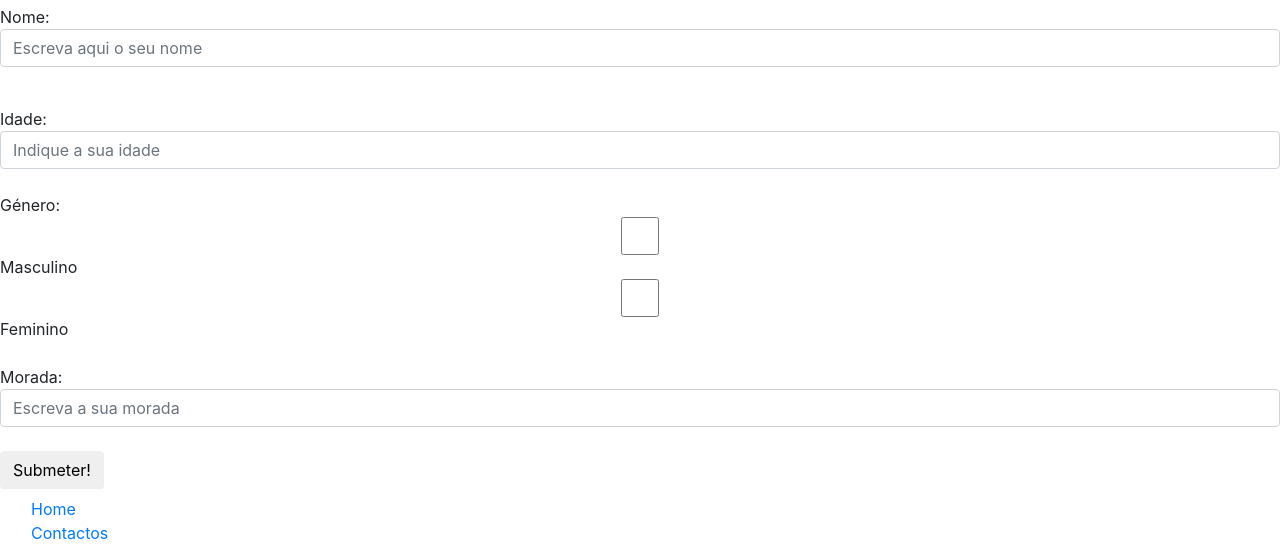
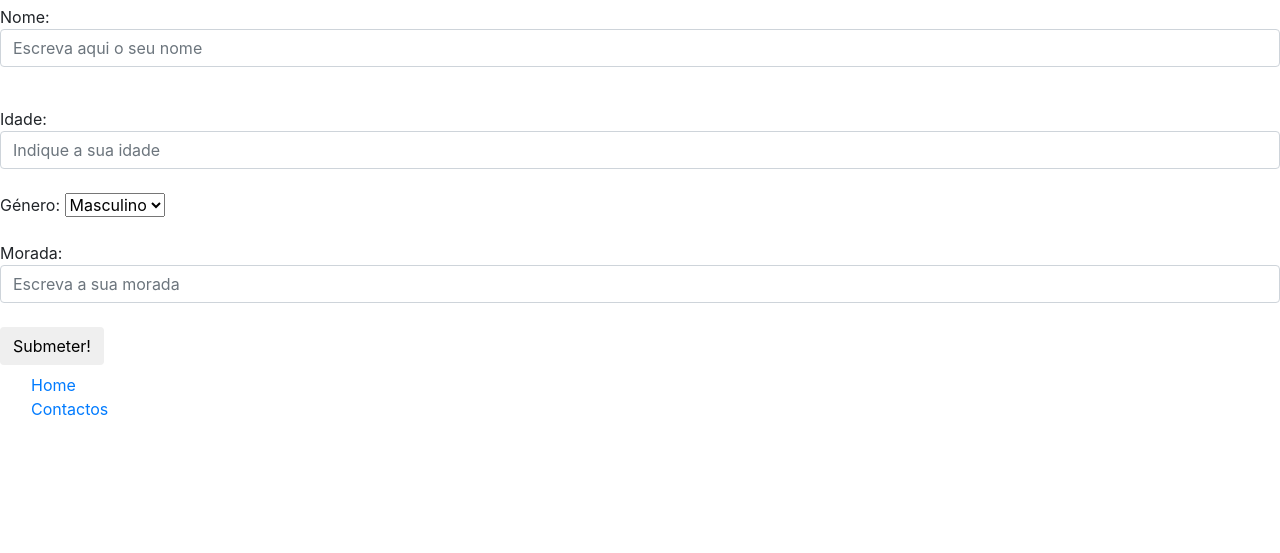
Before and after one commit to bernardoAlmeida25/PAW_TP, a website: page Views/registo_inicial.html in a window 1280 px wide. Shown: the part 266-819 px from the top of the page. Drawn offline with nearby package versions, Linux system fonts and the light colour scheme.

Commit message:
Mininal changes

```diff
--- a/Views/registo_inicial.html
+++ b/Views/registo_inicial.html
@@ -31,11 +31,11 @@
             <br>
             <div>
                 Género:
-                <br>
-                <input type="checkbox" class="form-control" name="genero"> Masculino
-                <br>
-                <input type="checkbox" class="form-control" name="genero"> Feminino
-                <br>
+                <select>
+                    <option value="masculino">Masculino</option>
+                    <option value="feminino">Feminino</option>
+                    <option value="outro">Outro</option>
+                </select>
             </div>
             <br>
             <div>
```
Also changed, not shown: Views/index.html (+1 -1 lines).
